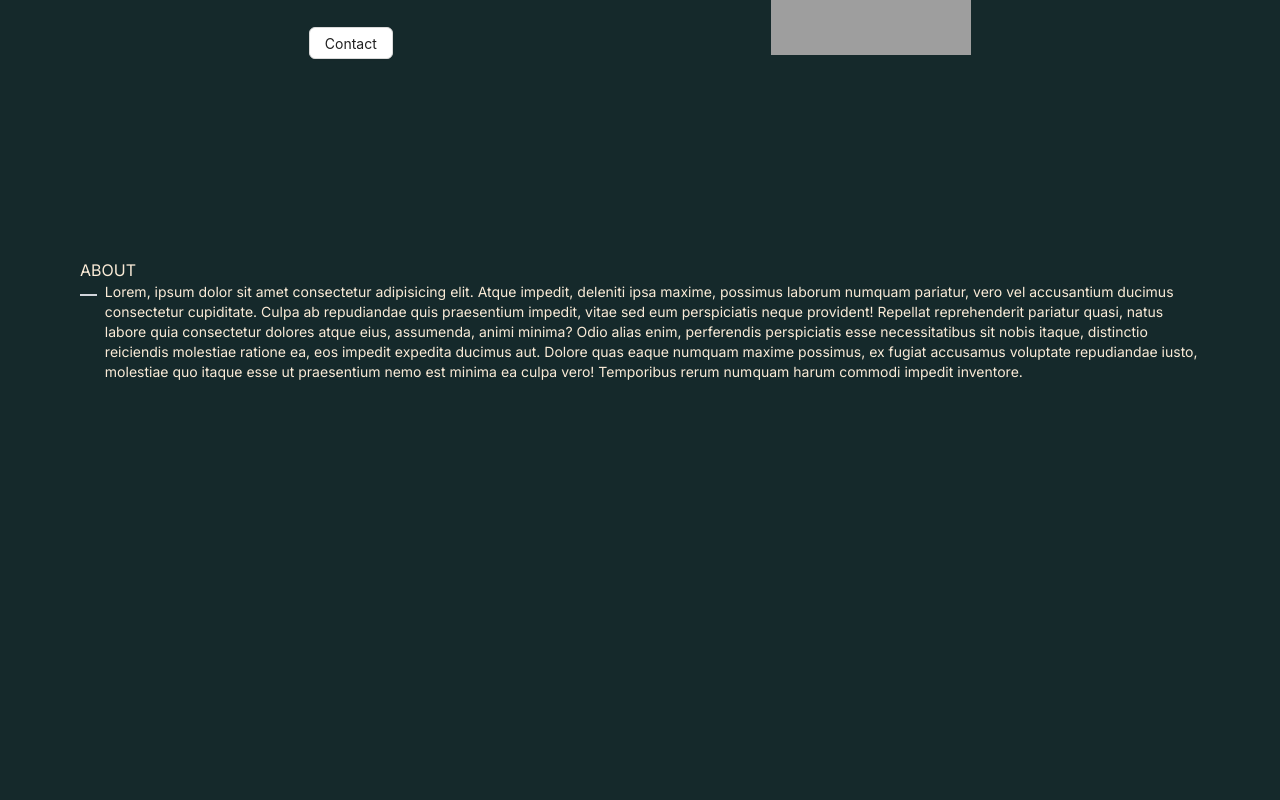
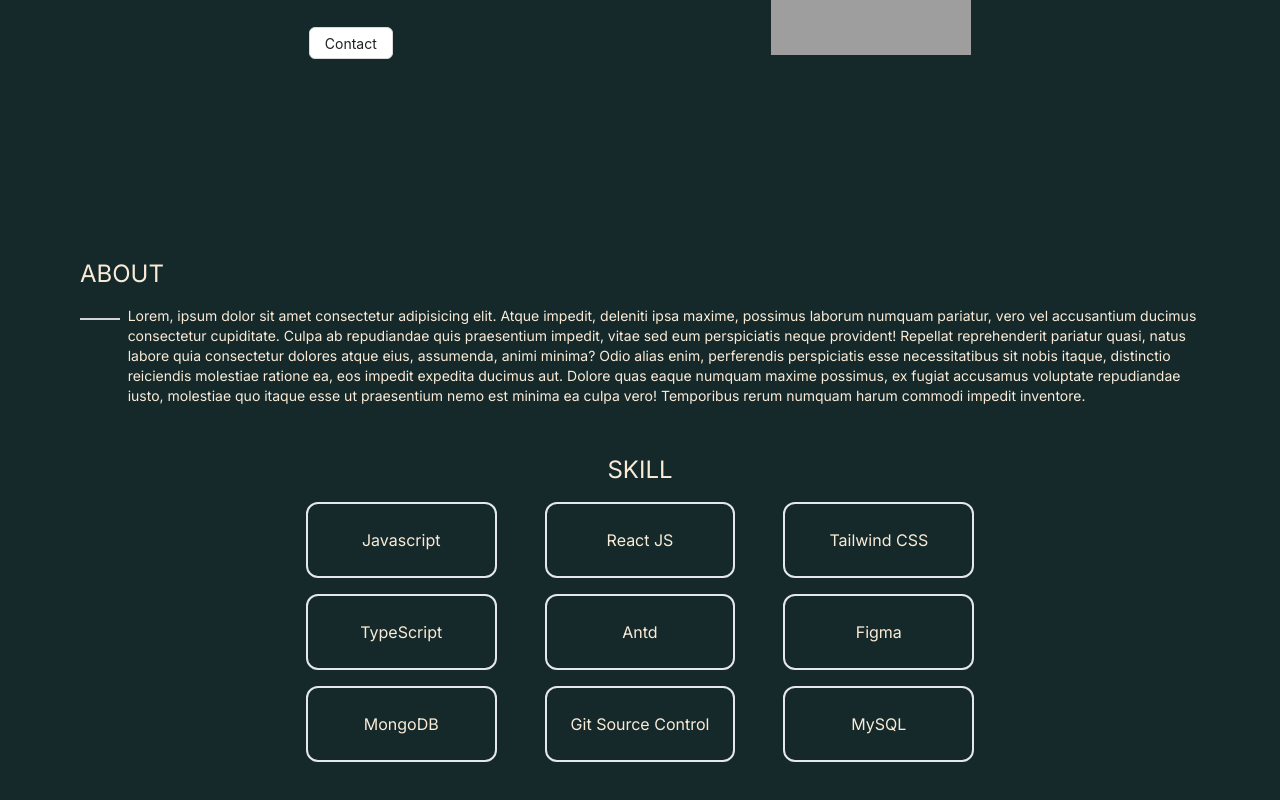
Before and after one commit to hazimba/user-app, a Next.js app: page / in a window 1280 px wide. Shown: the part 380-1180 px from the top of the page. Before the commit the page ends 800 px from the top, so only its background shows below. Built offline with nearby package versions, Linux system fonts and the light colour scheme; no server answers; grey boxes are pictures that could not be loaded.

Commit message:
about and skill draft

```diff
--- /dev/null
+++ b/src/app/Main/About.tsx
@@ -0,0 +1,16 @@
+
+
+
+const About = () => {
+
+    return (
+        <div className="flex flex-col w-screen px-20 gap-y-4 items-start">
+            <div className="text-2xl">ABOUT</div>
+            <div className="flex gap-2">
+                <hr className="border-t-2 mt-3 h-4 border-gray-300 w-48"/>
+                <div className="text-sm">Lorem, ipsum dolor sit amet consectetur adipisicing elit. Atque impedit, deleniti ipsa maxime, possimus laborum numquam pariatur, vero vel accusantium ducimus consectetur cupiditate. Culpa ab repudiandae quis praesentium impedit, vitae sed eum perspiciatis neque provident! Repellat reprehenderit pariatur quasi, natus labore quia consectetur dolores atque eius, assumenda, animi minima? Odio alias enim, perferendis perspiciatis esse necessitatibus sit nobis itaque, distinctio reiciendis molestiae ratione ea, eos impedit expedita ducimus aut. Dolore quas eaque numquam maxime possimus, ex fugiat accusamus voluptate repudiandae iusto, molestiae quo itaque esse ut praesentium nemo est minima ea culpa vero! Temporibus rerum numquam harum commodi impedit inventore.</div>
+            </div>
+        </div>
+    )
+}
+export default About
--- /dev/null
+++ b/src/app/Main/Skills.tsx
@@ -0,0 +1,26 @@
+import { skills } from "./skill"
+
+const Skills = () => {
+
+    const skillCard = () => {
+        return (
+         <>
+           <div className="grid grid-cols-3 gap-x-12 gap-y-4">
+           {skills.map((i: any, index: number) => (
+             <div key={index} className="border-2 flex justify-center rounded-xl p-6 hover:bg-white hover:text-black">
+                 {i.name}
+             </div>
+           ))}
+           </div>
+         </>
+        )
+       }
+
+    return (
+        <div className="py-12 flex justify-between items-center flex-col w-screen gap-y-4">
+        <div className="text-2xl">SKILL</div>
+        <div>{skillCard()}</div>
+      </div>
+    )
+}
+export default Skills
--- a/src/app/Main/dashboard.tsx
+++ b/src/app/Main/dashboard.tsx
@@ -1,22 +1,20 @@
 import { Button } from "antd";
 import Header from "./Header";
 import Introduction from "./Introduction";
+import About from "./About";
+import { skills } from "./skill";
+import Skills from "./Skills";
 
 const Dashboard = () => {
   console.log('Supabase URL from env: 123', process.env.SUPABASE_URL);
-
+  console.log(skills)
 
   return (
     <>
       <Header />
       <Introduction />
-      <div className="flex flex-col w-screen px-20 items-start">
-        <div>ABOUT</div>
-        <div className="flex gap-2">
-          <hr className="border-t-2 mt-3 h-4 border-gray-300 w-20"/>
-          <div className="text-sm">Lorem, ipsum dolor sit amet consectetur adipisicing elit. Atque impedit, deleniti ipsa maxime, possimus laborum numquam pariatur, vero vel accusantium ducimus consectetur cupiditate. Culpa ab repudiandae quis praesentium impedit, vitae sed eum perspiciatis neque provident! Repellat reprehenderit pariatur quasi, natus labore quia consectetur dolores atque eius, assumenda, animi minima? Odio alias enim, perferendis perspiciatis esse necessitatibus sit nobis itaque, distinctio reiciendis molestiae ratione ea, eos impedit expedita ducimus aut. Dolore quas eaque numquam maxime possimus, ex fugiat accusamus voluptate repudiandae iusto, molestiae quo itaque esse ut praesentium nemo est minima ea culpa vero! Temporibus rerum numquam harum commodi impedit inventore.</div>
-        </div>
-      </div>
+      <About />
+      <Skills />
     </>
   )
 }
--- /dev/null
+++ b/src/app/Main/skill.ts
@@ -0,0 +1,40 @@
+
+
+export const skills = [
+    {
+        name: 'Javascript',
+        logo: ''
+    },
+    {
+        name: 'React JS',
+        logo: ''
+    },
+    {
+        name: 'Tailwind CSS',
+        logo: ''
+    },
+    {
+        name: 'TypeScript',
+        logo: ''
+    },
+    {
+        name: 'Antd',
+        logo: ''
+    },
+    {
+        name: 'Figma',
+        logo: ''
+    },
+    {
+        name: 'MongoDB',
+        logo: ''
+    },
+    {
+        name: 'Git Source Control',
+        logo: ''
+    },
+    {
+        name: 'MySQL',
+        logo: ''
+    }
+]
```
